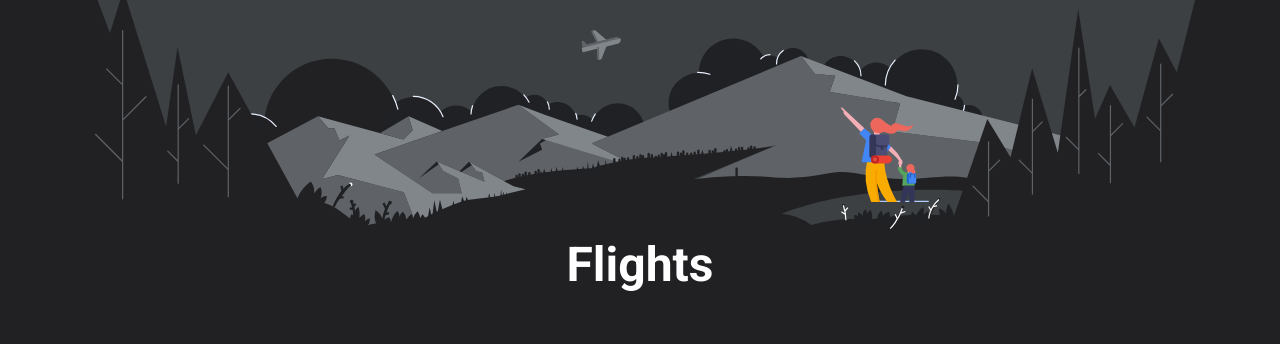
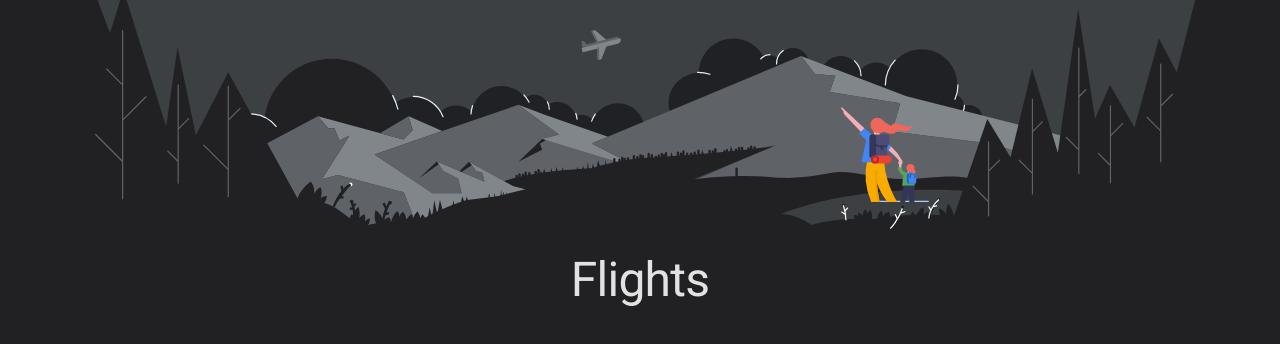
Before and after one commit to oak-law/google-flight-replica, a React (Vite) app: page / in a window 1280 px wide. Shown: the top 344 px of the page. Built offline with nearby package versions, Linux system fonts and the light colour scheme; a web font is replaced by a local one.

Commit message:
- Use 1 method of styling components with seperated styles imported and applied through the sx props

```diff
--- /dev/null
+++ b/src/components/features/flight/header/Header.styles.ts
@@ -0,0 +1,18 @@
+import type { SxProps } from '@mui/material';
+
+export const containerStyle: SxProps = {
+  position: 'relative',
+  minHeight: '144px',
+  width: '100%',
+};
+
+export const h1Style: SxProps = {
+  position: 'absolute',
+  bottom: 0,
+  left: 0,
+  width: '100%',
+  marginBottom: '-10px',
+  textAlign: 'center',
+  fontSize: '3rem',
+  fontWeight: 400,
+};
--- a/src/components/features/flight/header/Header.tsx
+++ b/src/components/features/flight/header/Header.tsx
@@ -1,10 +1,16 @@
-import './Header.css';
+import { Box, Typography } from '@mui/material';
+import { containerStyle, h1Style } from './Header.styles';
+import type { GenericProps } from '@/types';
 
-export default function Header() {
+export default function Header({ sx }: GenericProps) {
+  const boxStyle = { ...containerStyle, ...sx };
+
   return (
-    <div id="header">
+    <Box id="header" sx={boxStyle}>
       <img src="/img/header.svg" />
-      <h1>Flights</h1>
-    </div>
+      <Typography sx={h1Style} variant="h1">
+        Flights
+      </Typography>
+    </Box>
   );
 }
```
